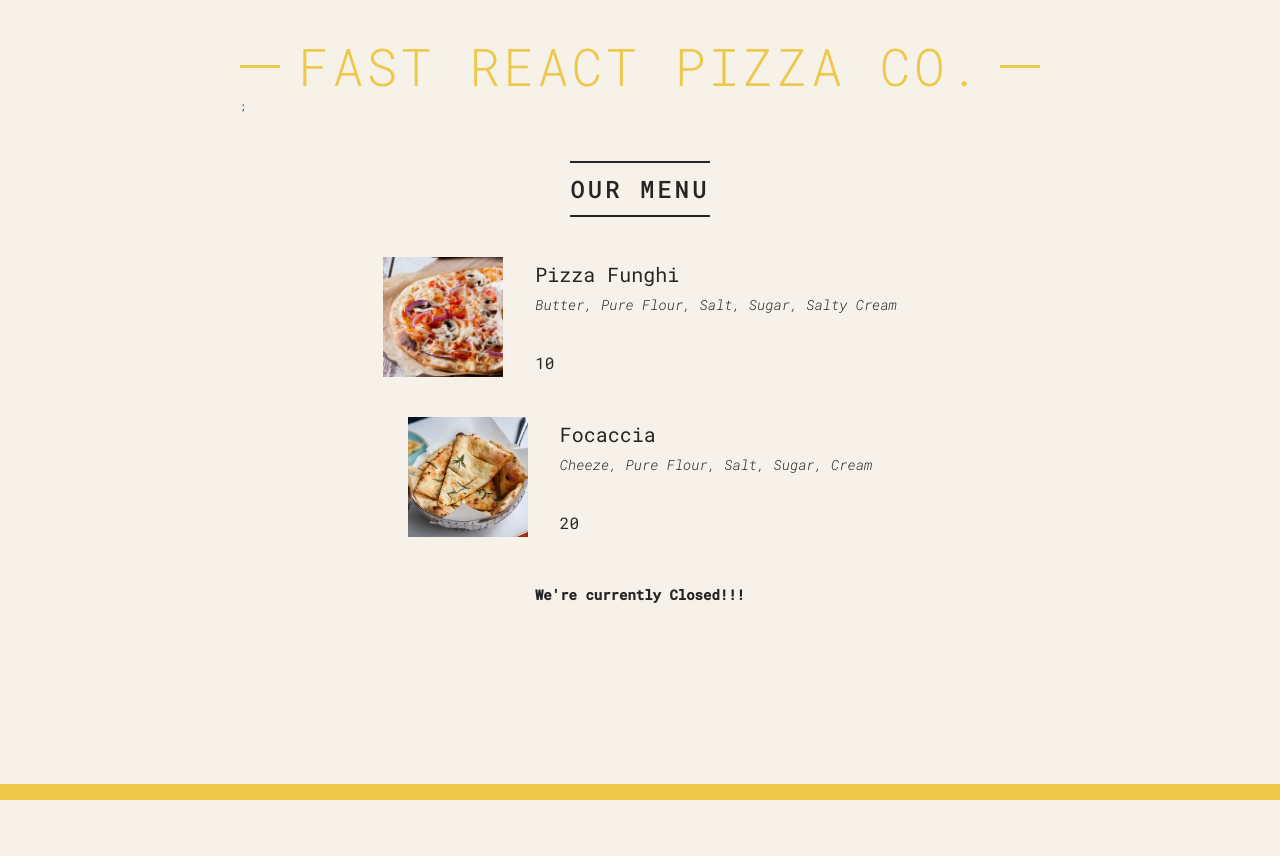
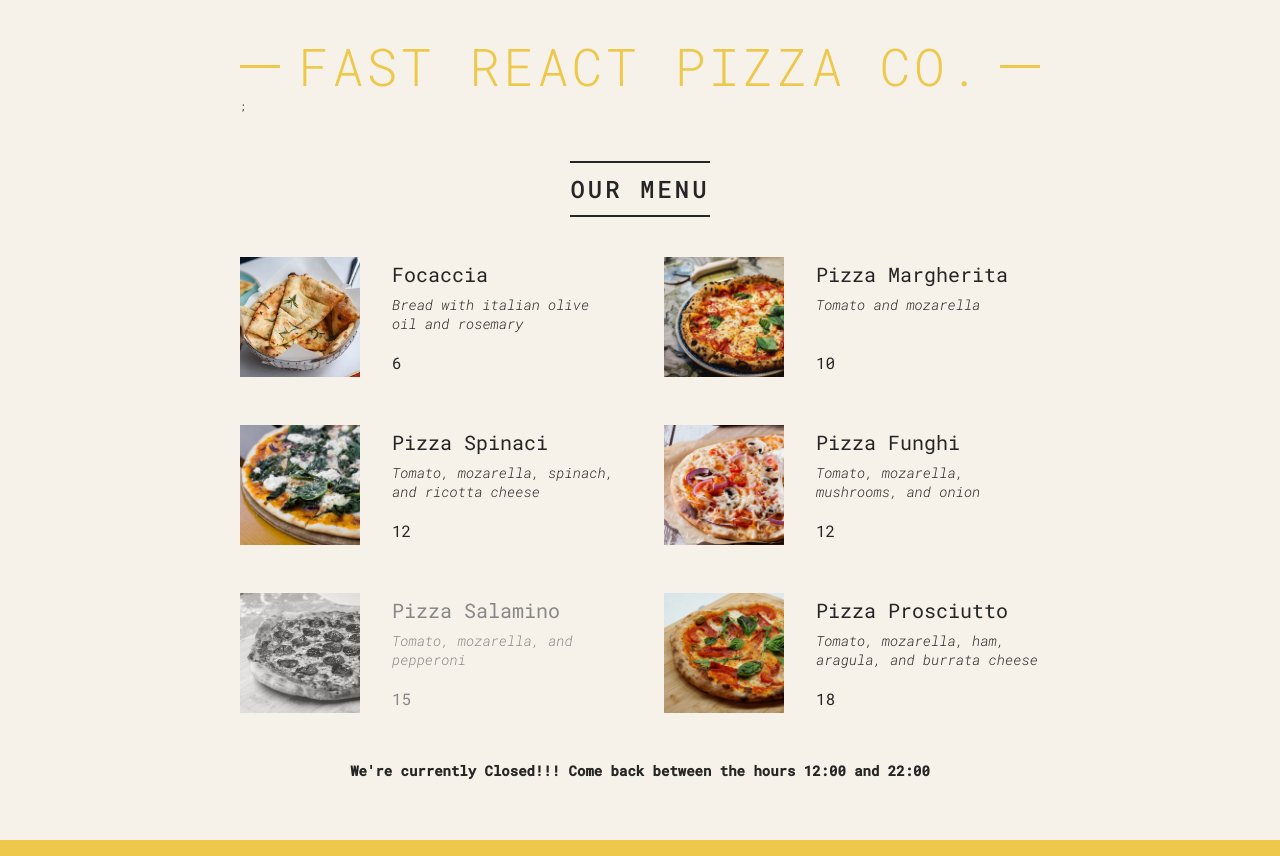
Before and after one commit to davik4life/PizzaMenu, a React (Vite) app: page / in a window 1280 px wide. Before the commit the page ends 800 px from the top, so only its background shows below. Built offline with nearby package versions, Linux system fonts and the light colour scheme.

Commit message:
Improved the Pizza App. "Nearly Completed."

```diff
--- a/src/App.jsx
+++ b/src/App.jsx
@@ -1,12 +1,11 @@
 // import { useState } from "react";
 // import img from "/pizzas/funghi.jpg";
 import "./index.css";
-// import { pizzaData } from "./data.js";
+import { pizzaData } from "./data.js";
 
 export default function App() {
 	return (
 		<div className="container">
-			{/* <h1> Welcome To The Pizza Shop</h1> */}
 			<Header />
 			<Menu />
 			<Footer />
@@ -26,6 +25,24 @@ function Menu() {
 	return (
 		<main className="menu">
 			<h2>Our Menu</h2>
+			{pizzaData != [] ? (
+				<ul className="pizzas">
+					{pizzaData.map((pizza) => (
+						<Pizza pizzaObj={pizza} key={pizza.name} />
+					))}
+				</ul>
+			) : (
+				"We are currently out of Pizza's. We are working to make sure all these issues gets sorted."
+			)}
+			{/*
+			Old Implementation...
+			{/* <Pizza
+						name={pizza.name}
+						ingredients={pizza.ingredients}
+						price={pizza.price}
+						photoName={pizza.photoName}
+						soldOut={pizza.soldOut}
+					/>
 			<Pizza
 				name="Pizza Funghi"
 				photoName="/pizzas/funghi.jpg"
@@ -37,21 +54,21 @@ function Menu() {
 				photoName="/pizzas/focaccia.jpg"
 				ingredients="Cheeze, Pure Flour, Salt, Sugar, Cream"
 				price={20}
-			/>
+			/>*/}
 		</main>
 	);
 }
 
 function Pizza(props) {
 	return (
-		<div className="pizza">
-			<img src={props.photoName} alt={props.name} />
+		<li className={props.pizzaObj.soldOut ? "pizza sold-out" : "pizza"}>
+			<img src={props.pizzaObj.photoName} alt={props.pizzaObj.name} />
 			<div>
-				<h3>{props.name}</h3>
-				<p>{props.ingredients}</p>
-				<span>{props.price}</span>
+				<h3>{props.pizzaObj.name}</h3>
+				<p>{props.pizzaObj.ingredients}</p>
+				<span>{props.pizzaObj.price}</span>
 			</div>
-		</div>
+		</li>
 	);
 }
 
@@ -59,9 +76,23 @@ function Footer() {
 	const hour = new Date().getHours();
 	const openHour = 12;
 	const closedHour = 22;
-	const openOrClosed =
-		hour >= openHour && hour <= closedHour
-			? "We're currently Open!!!"
-			: "We're currently Closed!!!";
-	return <h1 className="footer">{openOrClosed}</h1>;
+	// const openOrClosed =
+	// 	hour >= openHour && hour <= closedHour
+	// 		? "We're currently Open!!!"
+	// 		: "We're currently Closed!!!";
+	return (
+		<h1 className="footer">
+			{hour >= openHour && hour <= closedHour ? (
+				<div className="order">
+					<p>
+						We're currently taking orders. Feel free to order online
+						or visit us!!!
+					</p>
+					<button className="btn">Order</button>
+				</div>
+			) : (
+				`We're currently Closed!!! Come back between the hours ${openHour}:00 and ${closedHour}:00`
+			)}
+		</h1>
+	);
 }
--- a/src/data.js
+++ b/src/data.js
@@ -1,4 +1,4 @@
-const pizzaData = [
+export const pizzaData = [
 	{
 		name: "Focaccia",
 		ingredients: "Bread with italian olive oil and rosemary",
```
Lines whose indentation alone changed are shown as unchanged.
